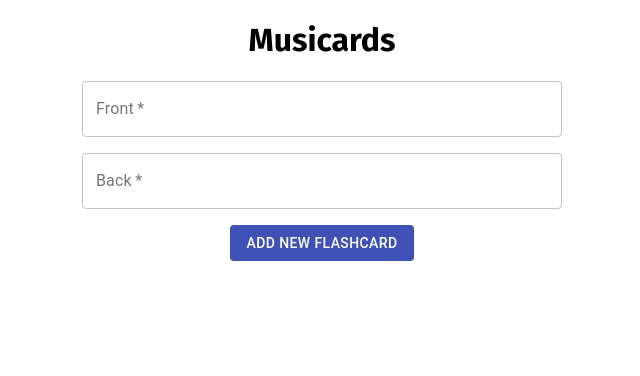
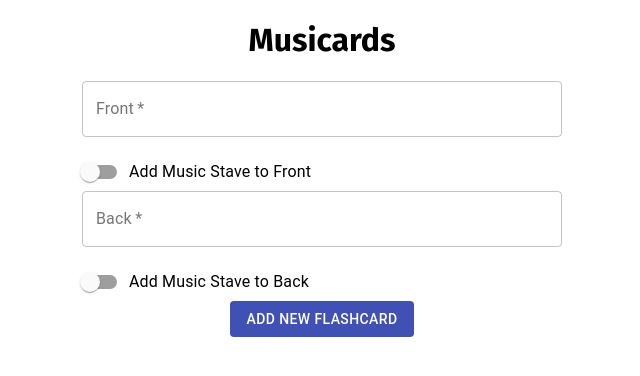
Before and after one commit to pelicularities/project-musicards, a React (Create React App) app: page /cards/new in a window 1280 px wide. Shown: the top 376 px of the page, without its empty margins (318-958 px from the left). Built offline with nearby package versions, Linux system fonts and the light colour scheme.

Commit message:
Refactor Stave component; add switches to NewCard
- Stave component props `notes`, `clef`, `timeSignature` and
  `keySignature` are now optional
- NewCard component has switches that will toggle an empty
  stave
- TODO: allow user to set clef, time signature, key signature
  and notes on the stave

```diff
--- a/src/components/NewCard.js
+++ b/src/components/NewCard.js
@@ -2,8 +2,12 @@ import React, { useState } from "react";
 import { Redirect } from "react-router-dom";
 import Button from "@material-ui/core/Button";
 import TextField from "@material-ui/core/TextField";
+import Switch from "@material-ui/core/Switch";
+import FormGroup from "@material-ui/core/FormGroup";
+import FormControlLabel from "@material-ui/core/FormControlLabel";
 import { makeStyles } from "@material-ui/core/styles";
 import { v4 as uuidv4 } from "uuid";
+import NewStave from "./NewStave";
 
 const useStyles = makeStyles({
   addFlashcardForm: {
@@ -21,9 +25,15 @@ function NewCard({ deck, addFlashcard }) {
   const [front, setFront] = useState("");
   const [back, setBack] = useState("");
   const [redirectToMain, setRedirect] = useState(false);
+  const [hasFrontStave, setHasFrontStave] = useState(false);
+  const [hasBackStave, setHasBackStave] = useState(false);
 
   const handleInputChange = (event, setState) => {
     setState(event.target.value);
+  };
+
+  const handleSwitchChange = (variable, setState) => {
+    setState(!variable);
   };
 
   const handleAddFlashcard = () => {
@@ -46,6 +56,22 @@ function NewCard({ deck, addFlashcard }) {
           value={front}
           onChange={(e) => handleInputChange(e, setFront)}
         />
+        <FormGroup row>
+          <FormControlLabel
+            control={
+              <Switch
+                checked={hasFrontStave}
+                onChange={() =>
+                  handleSwitchChange(hasFrontStave, setHasFrontStave)
+                }
+                color="primary"
+                name="hasFrontStave"
+              />
+            }
+            label="Add Music Stave to Front"
+          />
+        </FormGroup>
+        {hasFrontStave && <NewStave />}
         <TextField
           className={classes.formInputs}
           label="Back"
@@ -55,6 +81,23 @@ function NewCard({ deck, addFlashcard }) {
           value={back}
           onChange={(e) => handleInputChange(e, setBack)}
         />
+        <FormGroup row>
+          <FormControlLabel
+            control={
+              <Switch
+                checked={hasBackStave}
+                onChange={() =>
+                  handleSwitchChange(hasBackStave, setHasBackStave)
+                }
+                color="primary"
+                name="hasBackStave"
+              />
+            }
+            label="Add Music Stave to Back"
+          />
+        </FormGroup>
+        {hasBackStave && <NewStave />}
+        <div>
           <Button
             variant="contained"
             color="primary"
@@ -63,6 +106,7 @@ function NewCard({ deck, addFlashcard }) {
           >
             Add New Flashcard
           </Button>
+        </div>
       </form>
     </div>
   );
--- /dev/null
+++ b/src/components/NewStave.js
@@ -0,0 +1,22 @@
+import React, { useState, useEffect } from "react";
+import Stave from "./Stave";
+import { v4 as uuidv4 } from "uuid";
+
+function NewStave(props) {
+  const [keySignature, setKeySignature] = useState(null);
+  const [timeSignature, setTimeSignature] = useState(null);
+  const [notes, setNotes] = useState(null);
+  const [clef, setClef] = useState(null);
+
+  return (
+    <Stave
+      id={uuidv4()}
+      clef={clef}
+      keySignature={keySignature}
+      timeSignature={timeSignature}
+      notes={notes}
+    />
+  );
+}
+
+export default NewStave;
--- a/src/components/PlayDeck.js
+++ b/src/components/PlayDeck.js
@@ -130,6 +130,9 @@ function PlayDeck({ deck }) {
 
   return (
     <div className={classes.playContainer}>
+      <div>
+        <Link to="/">Back to Card Overview</Link>
+      </div>
       <div>Cards left: {countCardsLeft()}</div>
       <div>
         Cards correct: {countCorrect()}/{deck.length}
--- a/src/components/Stave.js
+++ b/src/components/Stave.js
@@ -12,24 +12,20 @@ function Stave({ id, notes, clef, timeSignature, keySignature }) {
     const score = vf.EasyScore();
     const system = vf.System();
 
-    // not sure why, but system.addTimeSignature in isolation
-    // does not work. seems like the methods must be chained?
-    if (timeSignature) {
-      system
-        .addStave({
-          voices: [score.voice(score.notes(notes))],
-        })
-        .addClef(clef)
-        .addKeySignature(keySignature)
-        .addTimeSignature(timeSignature);
+    let stave;
+    if (notes) {
+      stave = system.addStave({
+        voices: [score.voice(score.notes(notes))],
+      });
     } else {
-      system
-        .addStave({
-          voices: [score.voice(score.notes(notes))],
-        })
-        .addClef(clef)
-        .addKeySignature(keySignature);
+      stave = system.addStave({
+        voices: [score.voice(score.notes("B4/1/r"))],
+      });
     }
+    if (clef) stave.addClef(clef);
+    if (keySignature) stave.addKeySignature(keySignature);
+    if (timeSignature) stave.addTimeSignature(timeSignature);
+
     vf.draw();
   }, []);
 
```
Lines whose indentation alone changed are shown as unchanged.
